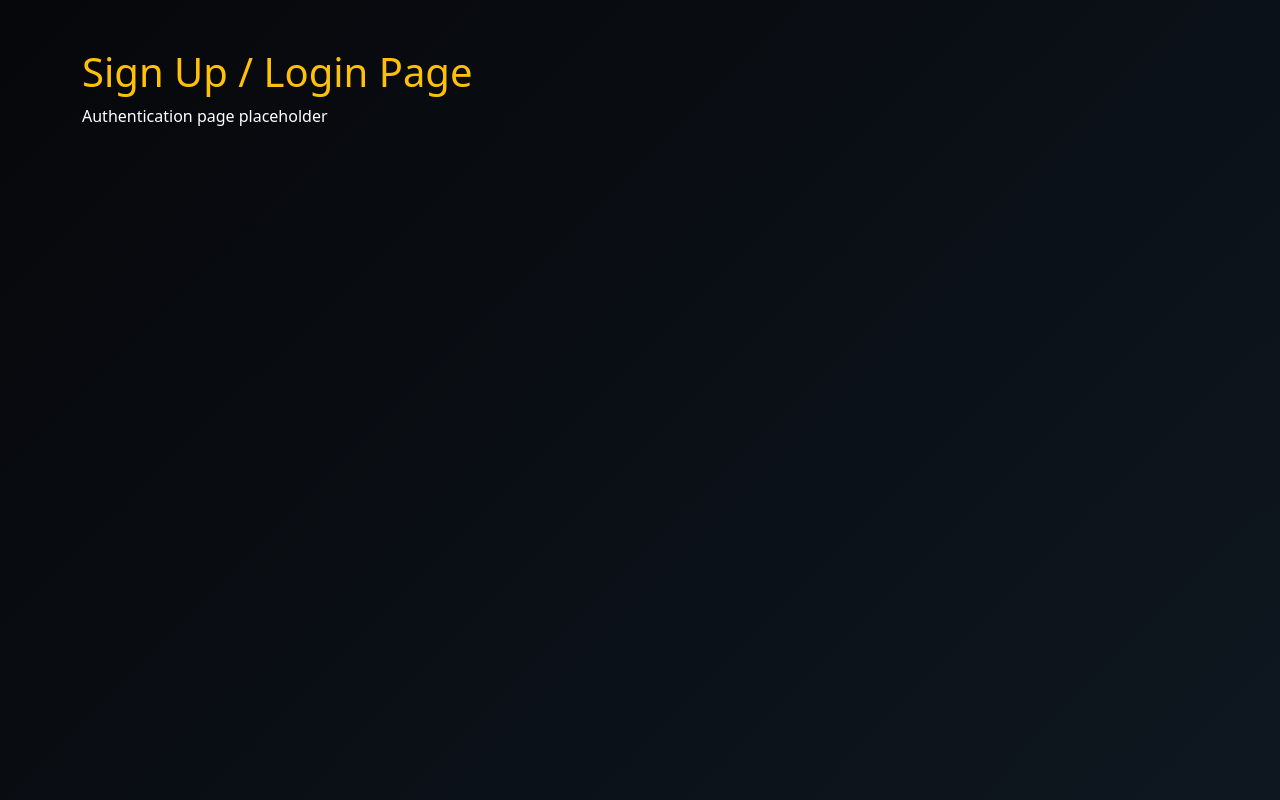
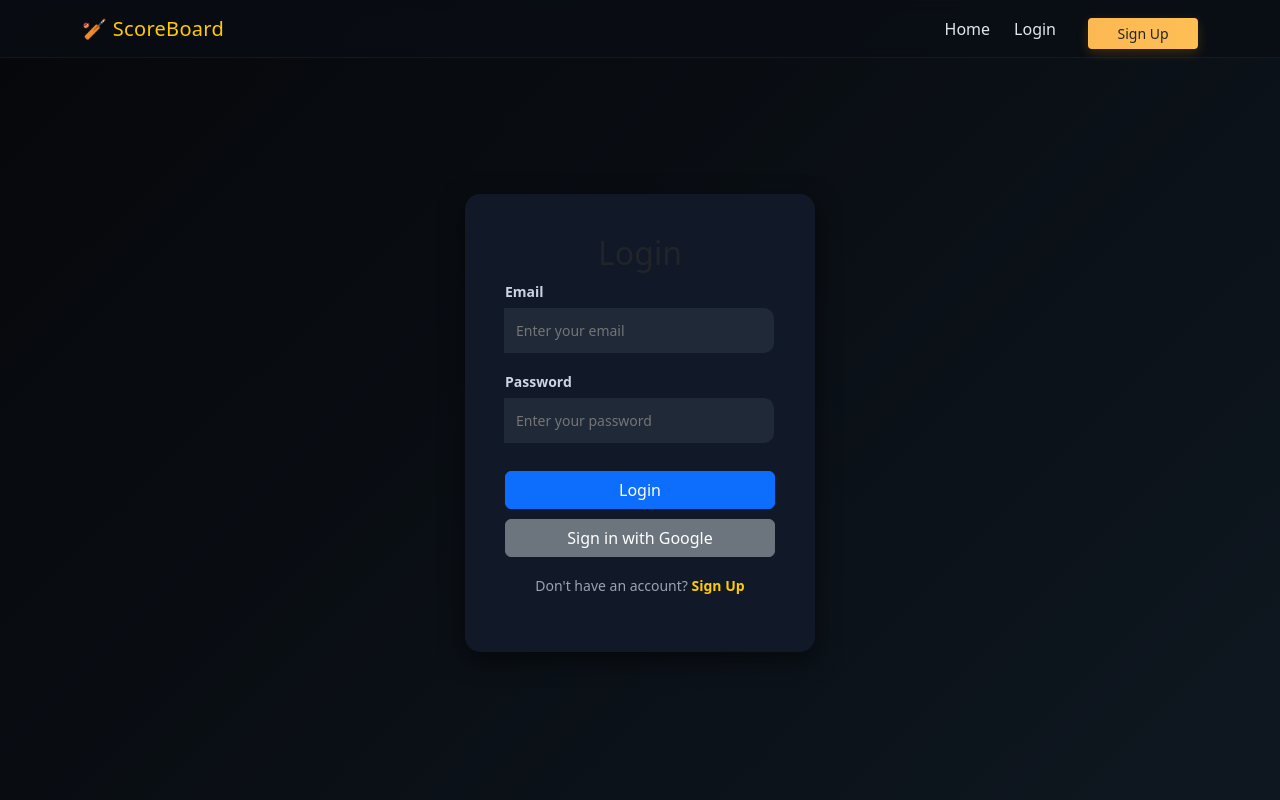
Before and after one commit to thunderavi/cricket-scoreboard-react, a React (Vite) app: page /signup in a window 1280 px wide. Built offline with nearby package versions, Linux system fonts and the light colour scheme; no server answers.

Commit message:
signup working

```diff
--- a/package.json
+++ b/package.json
@@ -13,6 +13,7 @@
     "@fortawesome/fontawesome-free": "^6.7.2",
     "axios": "^1.12.2",
     "bootstrap": "^5.3.8",
+    "cors": "^2.8.5",
     "gsap": "^3.13.0",
     "react": "^19.1.1",
     "react-bootstrap": "^2.10.10",
--- a/src/context/AuthContext.jsx
+++ b/src/context/AuthContext.jsx
@@ -1,3 +1,4 @@
+/* eslint-disable react-refresh/only-export-components */
 import { createContext, useContext, useState, useEffect } from 'react';
 import { authAPI } from '../services/api';
 
--- a/src/pages/SignUp.jsx
+++ b/src/pages/SignUp.jsx
@@ -1,11 +1,287 @@
-import React from 'react';
+import { useState, useEffect } from 'react';
+import { useNavigate, Link } from 'react-router-dom';
+import { useAuth } from '../context/AuthContext';
+import Navbar from '../components/Navbar';
+import '../assets/css/sign.css';
 
 const SignUp = () => {
+  const navigate = useNavigate();
+  const { login, signup, isAuthenticated } = useAuth();
+
+  const [formType, setFormType] = useState('login'); // 'login' or 'signup'
+  const [formData, setFormData] = useState({
+    name: '',
+    email: '',
+    password: '',
+  });
+  const [errors, setErrors] = useState({});
+  const [loading, setLoading] = useState(false);
+  const [message, setMessage] = useState({ type: '', text: '' });
+
+  // Redirect if already logged in
+  useEffect(() => {
+    if (isAuthenticated) {
+      navigate('/dashboard');
+    }
+  }, [isAuthenticated, navigate]);
+
+  // Handle input change
+  const handleChange = (e) => {
+    const { name, value } = e.target;
+    setFormData((prev) => ({
+      ...prev,
+      [name]: value,
+    }));
+    // Clear error for this field
+    setErrors((prev) => ({
+      ...prev,
+      [name]: '',
+    }));
+    setMessage({ type: '', text: '' });
+  };
+
+  // Validate form
+  const validateForm = () => {
+    const newErrors = {};
+
+    // Name validation (only for signup)
+    if (formType === 'signup') {
+      if (!formData.name.trim()) {
+        newErrors.name = 'Name cannot be empty';
+      }
+    }
+
+    // Email validation
+    if (!formData.email) {
+      newErrors.email = 'Email is required';
+    } else if (!/^[^\s@]+@gmail\.com$/.test(formData.email)) {
+      newErrors.email = 'Enter a valid Gmail address';
+    }
+
+    // Password validation
+    if (!formData.password) {
+      newErrors.password = 'Password is required';
+    } else if (formType === 'signup') {
+      if (!/^(?=.*[A-Za-z])(?=.*\d)[A-Za-z\d]{8,}$/.test(formData.password)) {
+        newErrors.password = 'Password must be 8+ chars with letters & numbers';
+      }
+    } else {
+      if (formData.password.length < 6) {
+        newErrors.password = 'Password must be at least 6 characters';
+      }
+    }
+
+    setErrors(newErrors);
+    return Object.keys(newErrors).length === 0;
+  };
+
+  // Handle form submit
+  const handleSubmit = async (e) => {
+    e.preventDefault();
+
+    if (!validateForm()) {
+      return;
+    }
+
+    setLoading(true);
+    setMessage({ type: '', text: '' });
+
+    try {
+      let result;
+
+      if (formType === 'signup') {
+        result = await signup(formData.name, formData.email, formData.password);
+      } else {
+        result = await login(formData.email, formData.password);
+      }
+
+      if (result.success) {
+        setMessage({
+          type: 'success',
+          text: formType === 'signup' ? 'Account created successfully!' : 'Login successful!',
+        });
+
+        // Redirect to dashboard
+        setTimeout(() => {
+          navigate('/dashboard');
+        }, 1000);
+      } else {
+        setMessage({
+          type: 'error',
+          text: result.message || 'Something went wrong',
+        });
+      }
+    } catch (error) {
+      console.error('Form submission error:', error);
+      setMessage({
+        type: 'error',
+        text: 'An error occurred. Please try again.',
+      });
+    } finally {
+      setLoading(false);
+    }
+  };
+
+  // Toggle between login and signup
+  const toggleFormType = () => {
+    setFormType((prev) => (prev === 'login' ? 'signup' : 'login'));
+    setFormData({ name: '', email: '', password: '' });
+    setErrors({});
+    setMessage({ type: '', text: '' });
+  };
+
   return (
-    <div className="container py-5">
-      <h1 className="text-warning">Sign Up / Login Page</h1>
-      <p className="text-white">Authentication page placeholder</p>
-    </div>
+    <>
+      <Navbar />
+
+      <div className="form-container">
+        <div className="container-box" id="form-box">
+          <h2 id="form-title">{formType === 'signup' ? 'Sign Up' : 'Login'}</h2>
+
+          {/* Success/Error Message */}
+          {message.text && (
+            <div
+              className={`alert ${
+                message.type === 'success' ? 'alert-success' : 'alert-danger'
+              }`}
+              role="alert"
+              style={{
+                fontSize: '14px',
+                padding: '10px',
+                marginBottom: '15px',
+                borderRadius: '8px',
+              }}
+            >
+              {message.text}
+            </div>
+          )}
+
+          {/* Form */}
+          <form onSubmit={handleSubmit} id="auth-form">
+            {/* Name Field (only for signup) */}
+            {formType === 'signup' && (
+              <div className="input-group">
+                <label>Full Name</label>
+                <input
+                  type="text"
+                  name="name"
+                  placeholder="Enter your name"
+                  value={formData.name}
+                  onChange={handleChange}
+                  disabled={loading}
+                />
+                {errors.name && (
+                  <small style={{ color: '#f87171', fontSize: '12px' }}>
+                    {errors.name}
+                  </small>
+                )}
+              </div>
+            )}
+
+            {/* Email Field */}
+            <div className="input-group">
+              <label>Email</label>
+              <input
+                type="email"
+                name="email"
+                placeholder="Enter your email"
+                value={formData.email}
+                onChange={handleChange}
+                disabled={loading}
+              />
+              {errors.email && (
+                <small style={{ color: '#f87171', fontSize: '12px' }}>
+                  {errors.email}
+                </small>
+              )}
+            </div>
+
+            {/* Password Field */}
+            <div className="input-group">
+              <label>Password</label>
+              <input
+                type="password"
+                name="password"
+                placeholder={
+                  formType === 'signup'
+                    ? 'Create a password'
+                    : 'Enter your password'
+                }
+                value={formData.password}
+                onChange={handleChange}
+                disabled={loading}
+              />
+              {errors.password && (
+                <small style={{ color: '#f87171', fontSize: '12px' }}>
+                  {errors.password}
+                </small>
+              )}
+              {formType === 'signup' && !errors.password && (
+                <small
+                  style={{
+                    color: '#9ca3af',
+                    display: 'block',
+                    marginTop: '4px',
+                    fontSize: '12px',
+                  }}
+                >
+                  Must be 8+ characters with letters & numbers
+                </small>
+              )}
+            </div>
+
+            {/* Submit Button */}
+            <button
+              type="submit"
+              className="btn btn-primary"
+              disabled={loading}
+            >
+              {loading ? (
+                <>
+                  <span
+                    className="spinner-border spinner-border-sm me-2"
+                    role="status"
+                    aria-hidden="true"
+                  ></span>
+                  {formType === 'signup' ? 'Signing Up...' : 'Logging In...'}
+                </>
+              ) : (
+                <>{formType === 'signup' ? 'Sign Up' : 'Login'}</>
+              )}
+            </button>
+
+            {/* Google Sign In (Placeholder) */}
+            <button
+              type="button"
+              className="btn btn-secondary"
+              onClick={() => alert('Google Sign-in not implemented yet')}
+              disabled={loading}
+            >
+              Sign {formType === 'signup' ? 'up' : 'in'} with Google
+            </button>
+          </form>
+
+          {/* Toggle Link */}
+          <p className="switch" id="switch-text">
+            {formType === 'signup' ? (
+              <>
+                Already have an account?{' '}
+                <a href="#" onClick={(e) => { e.preventDefault(); toggleFormType(); }}>
+                  Login
+                </a>
+              </>
+            ) : (
+              <>
+                Don't have an account?{' '}
+                <a href="#" onClick={(e) => { e.preventDefault(); toggleFormType(); }}>
+                  Sign Up
+                </a>
+              </>
+            )}
+          </p>
+        </div>
+      </div>
+    </>
   );
 };
 
--- a/src/services/api.js
+++ b/src/services/api.js
@@ -31,14 +31,16 @@ api.interceptors.response.use(
     if (error.response) {
       // Server responded with error
       console.error('API Error:', error.response.data);
+      console.error('Status:', error.response.status);
 
-      // Redirect to login if unauthorized
-      if (error.response.status === 401) {
-        window.location.href = '/signup';
-      }
+      // Don't auto-redirect on 401 - let pages handle it
+      // if (error.response.status === 401) {
+      //   window.location.href = '/signup';
+      // }
     } else if (error.request) {
       // Request made but no response
-      console.error('Network Error:', error.request);
+      console.error('Network Error - No response received');
+      console.error('Request:', error.request);
     } else {
       console.error('Error:', error.message);
     }
```
Also changed, not shown: 1 other file (tests, documents, lock files or other folders).
